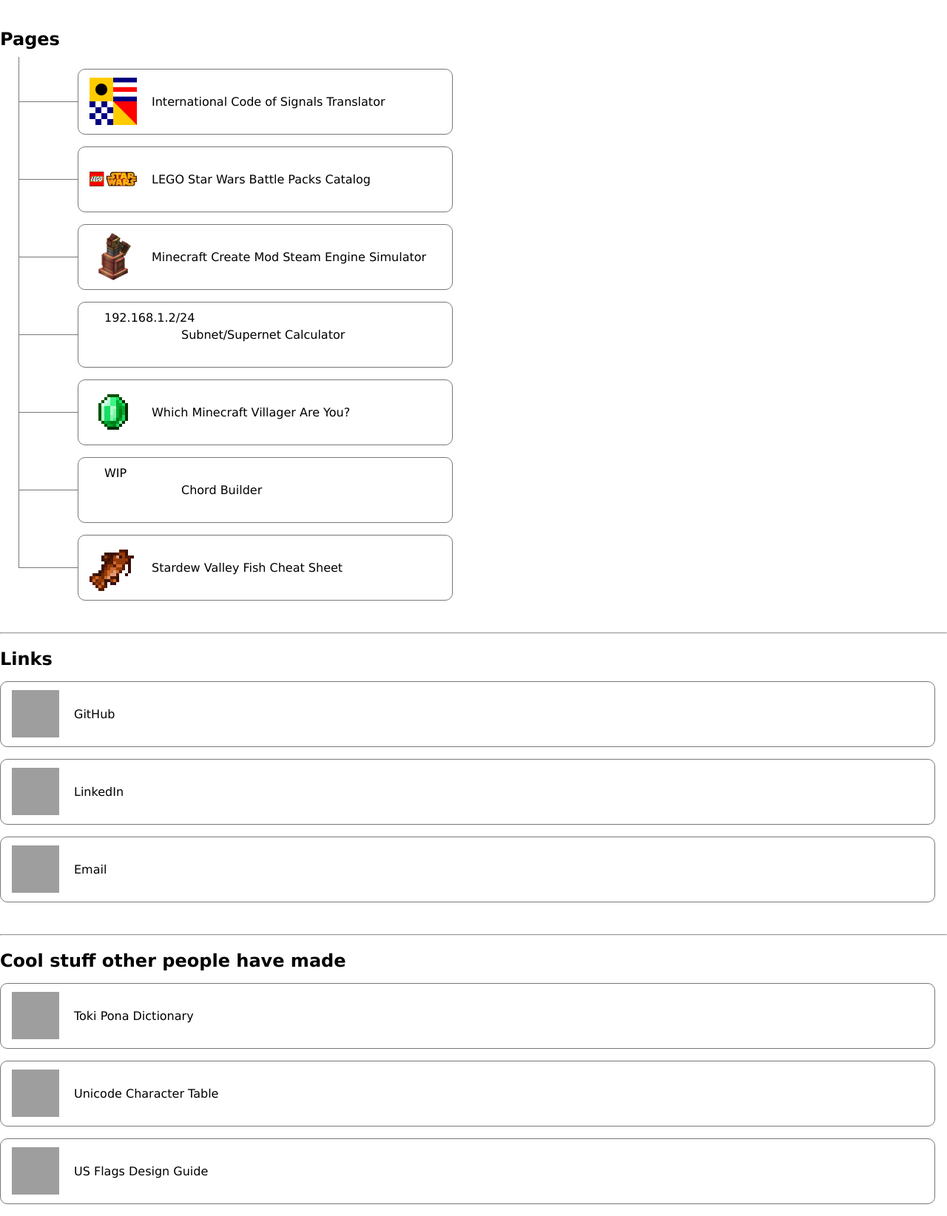
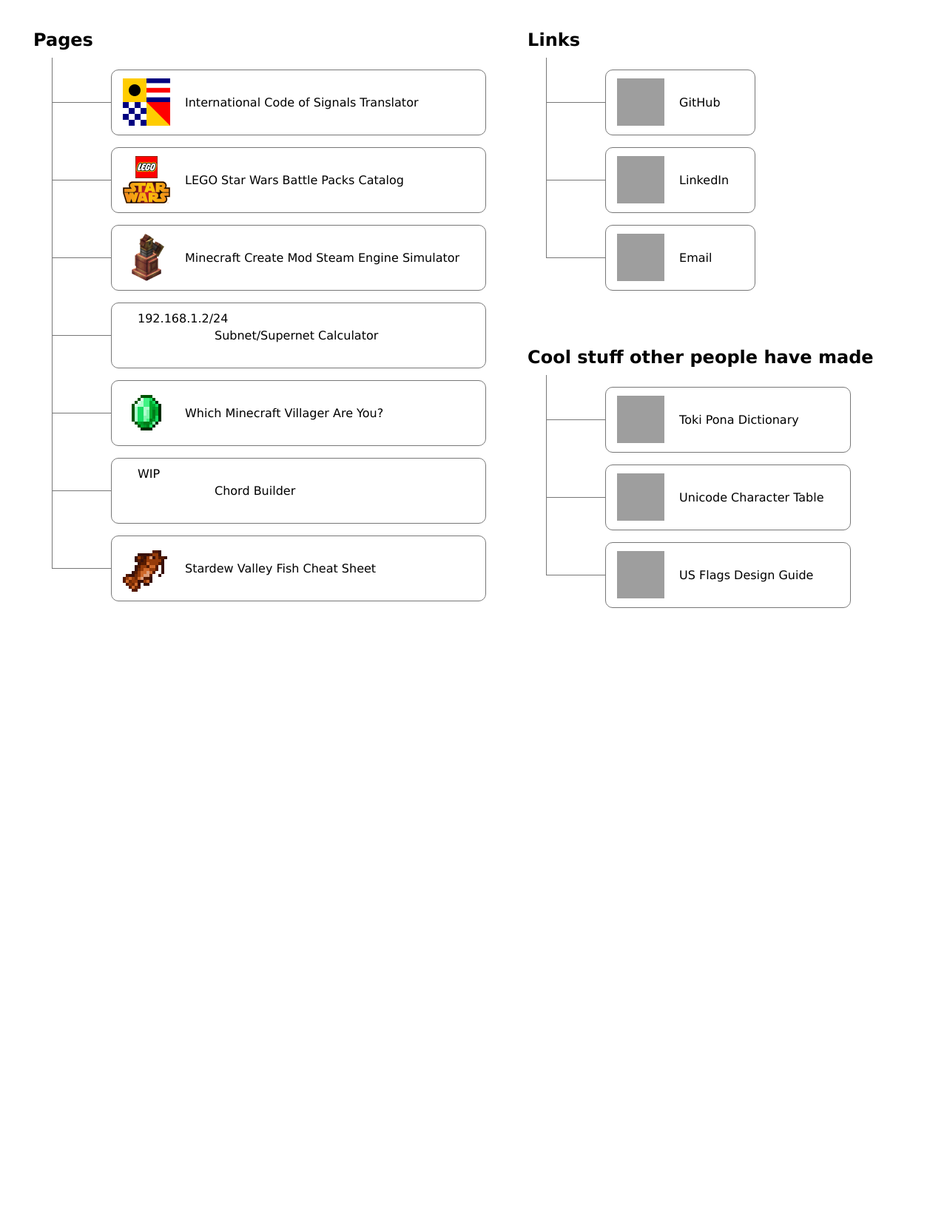
Before and after one commit to idculver27/idculver.net, a PHP site: page / in a window 1280 px wide. Shown: the part 94-1738 px from the top of the page at 74% size. After the commit the page ends 916 px from the top, so only its background shows below. Run offline with PHP 8.4, Linux system fonts and the light colour scheme; grey boxes are pictures that could not be loaded.

Commit message:
trees grown

```diff
--- a/index.html
+++ b/index.html
@@ -13,8 +13,8 @@
 		<img id="icon" src="images/favicon.svg">
 		<h1>Isaac D Culver</h1>
 	</header>
-	<br>
 	<div id="main">
+		<div id="pages" class="section">
 			<h2>Pages</h2>
 			<div class="tree">
 				<div class="treeTrunk">
@@ -32,7 +32,7 @@
 						<span>International Code of Signals Translator</span>
 					</a>
 					<a href="/battlepacks.html">
-					<img class="thumb" src="images/Lego_Star_Wars_Logo.svg" alt="LEGO Star Wars">
+						<img class="thumb" src="images/legostarwars.png" alt="LEGO Star Wars">
 						<span>LEGO Star Wars Battle Packs Catalog</span>
 					</a>
 					<a href="/steamengine.html">
@@ -57,10 +57,16 @@
 					</a>
 				</div>
 			</div>
-
-		<br>
-		<hr>
+		</div>
+		<div id="links" class="section">
 			<h2>Links</h2>
+			<div class="tree">
+				<div class="treeTrunk">
+					<div class="treeBranchTop"></div>
+					<div class="treeBranch"></div>
+					<div class="treeBranch"></div>
+				</div>
+				<div class="treeLeaves">
 					<a href="https://github.com/idculver27">
 						<img class="thumb" src="https://icon.horse/icon/github.com" alt="GitHub">
 						<span>GitHub</span>
@@ -73,9 +79,18 @@
 						<img class="thumb" src="https://icon.horse/icon/mail.google.com" alt="Gmail">
 						<span>Email</span>
 					</a>
-		<br>
-		<hr>
+				</div>
+			</div>
+		</div>
+		<div id="coolstuff" class="section">
 			<h2>Cool stuff other people have made</h2>
+			<div class="tree">
+				<div class="treeTrunk">
+					<div class="treeBranchTop"></div>
+					<div class="treeBranch"></div>
+					<div class="treeBranch"></div>
+				</div>
+				<div class="treeLeaves">
 					<a href="https://linku.la/">
 						<img class="thumb" src="https://icon.horse/icon/linku.la" alt="Toki Pona">
 						<span>Toki Pona Dictionary</span>
@@ -89,5 +104,8 @@
 						<span>US Flags Design Guide</span>
 					</a>
 				</div>
+			</div>
+		</div>
+	</div>
 </body>
 </html>
--- a/styles/index.css
+++ b/styles/index.css
@@ -51,6 +51,10 @@ span {
 .pixel {
 	image-rendering: pixelated;
 }
+.section {
+	float: left;
+	margin: 20px;
+}
 .thumb {
 	height: 64px;
 	width: 64px;
@@ -75,8 +79,8 @@ span {
 	width: 64px;
 }
 #main {
-	margin: auto;
-	max-width: 1500px;
+	margin-left: 25px;
+	margin-right: 25px;
 }
 @media (prefers-color-scheme: dark) {
 	a:link, a:visited {
```
Also changed, not shown: images/legostarwars.png (added). Lines whose indentation alone changed are shown as unchanged.
